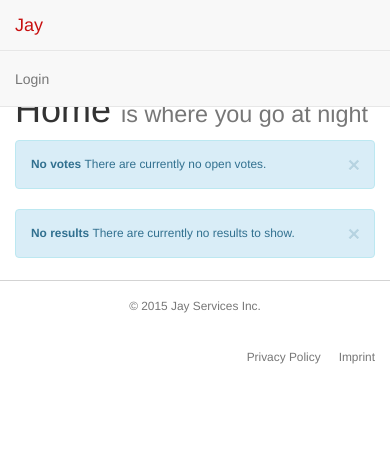
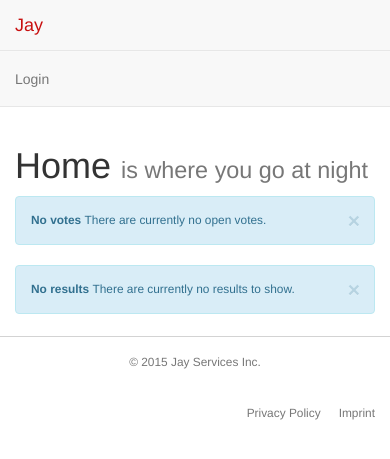
Before and after one commit to tkw1536/jay, a Django app: page / in a window 390 px wide. Shown: the top 459 px of the page. Run offline with Django 3.2, Linux system fonts and the light colour scheme; data that the repository does not hold is empty; parts of the project's set-up code (start-up, migrations or seed data) failed here and were passed over; some libraries are stand-ins or nearby versions.

Commit message:
Fix menu covering body content

```diff
--- a/static/css/style.css
+++ b/static/css/style.css
@@ -52,6 +52,13 @@ body {
   }
 }
 
+/* Move body down further when menu collapses */
+@media screen and (max-width: 768px) {
+  body {
+    padding-top: 126px;
+  }
+}
+
 /* form for cookies */
 .form-cookies {
   font-size: x-small;
```
